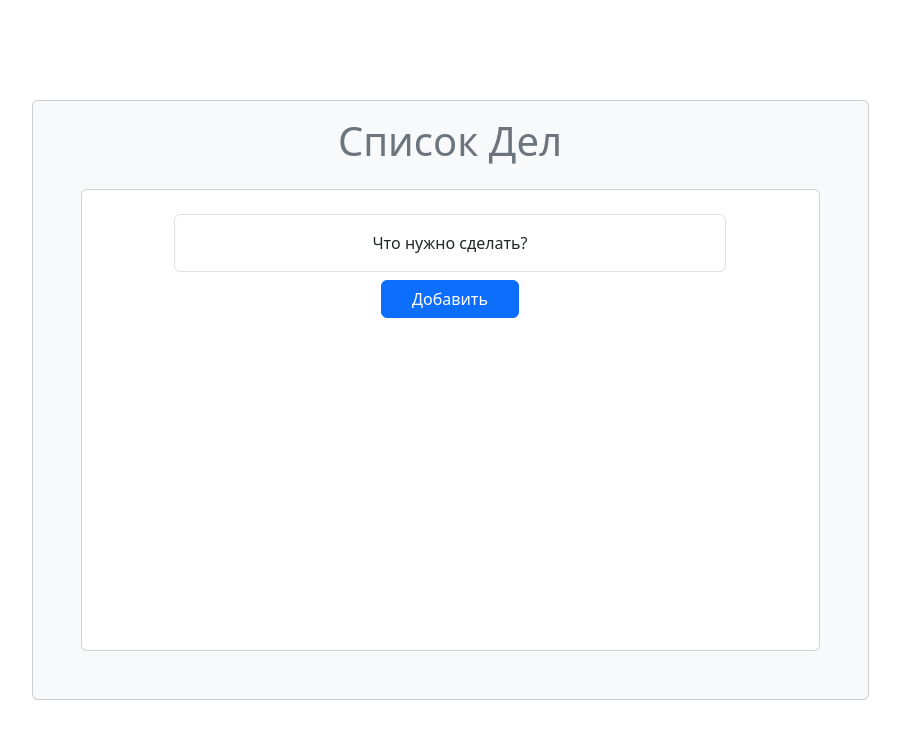
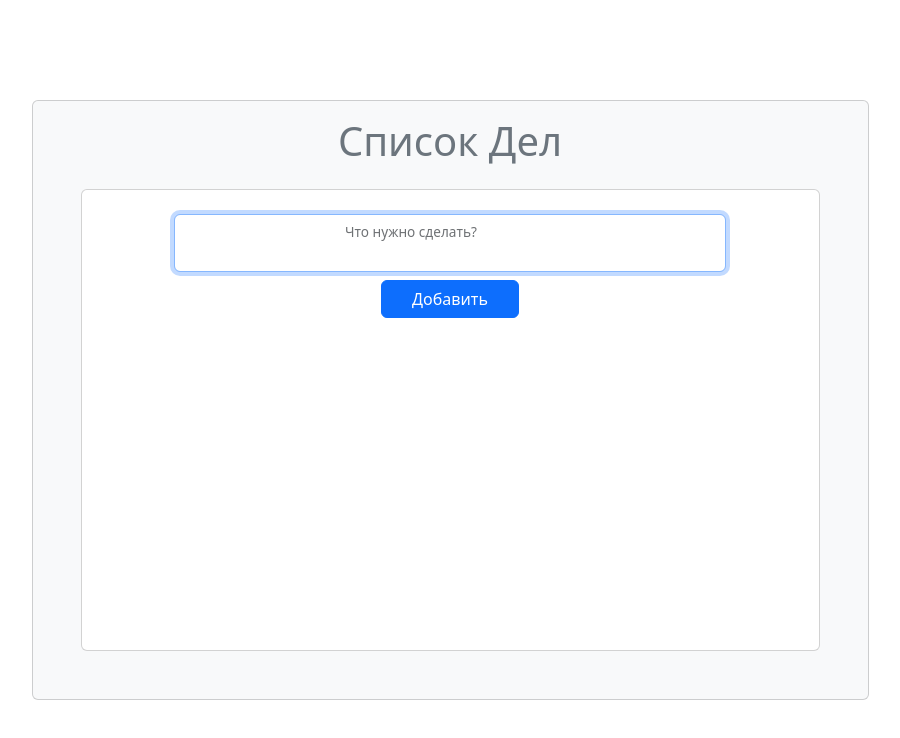
Before and after one commit to artch3r/todo-list, a React (Create React App) app in the folder frontend/: page / in a window 1280 px wide. Shown: the top 738 px of the page, without its empty margins (190-1090 px from the left). Built offline with nearby package versions, Linux system fonts and the light colour scheme.

Commit message:
add Todo input focus

```diff
--- a/frontend/src/components/TodoForm.jsx
+++ b/frontend/src/components/TodoForm.jsx
@@ -1,12 +1,18 @@
 import { Form, Button } from 'react-bootstrap';
 import { useFormik } from 'formik';
 import * as yup from 'yup';
+import { useEffect, useRef } from 'react';
 import { useDispatch } from 'react-redux';
 import { uniqueId } from 'lodash';
 import { addTodo } from '../slices/todosSlice';
 
 const TodoForm = () => {
   const dispatch = useDispatch();
+  const todoInputRef = useRef();
+
+  useEffect(() => {
+    todoInputRef.current.focus();
+  });
 
   const formik = useFormik({
     initialValues: {
@@ -35,6 +41,7 @@ const TodoForm = () => {
           onChange={formik.handleChange}
           isInvalid={formik.errors.name}
           disabled={formik.isSubmitting}
+          ref={todoInputRef}
         />
         <Form.Label htmlFor="todoInput" className="text-center w-100 text-center">Что нужно сделать?</Form.Label>
         <Form.Control.Feedback className="align-self-center" type="invalid" tooltip>{formik.errors.name}</Form.Control.Feedback>
```
